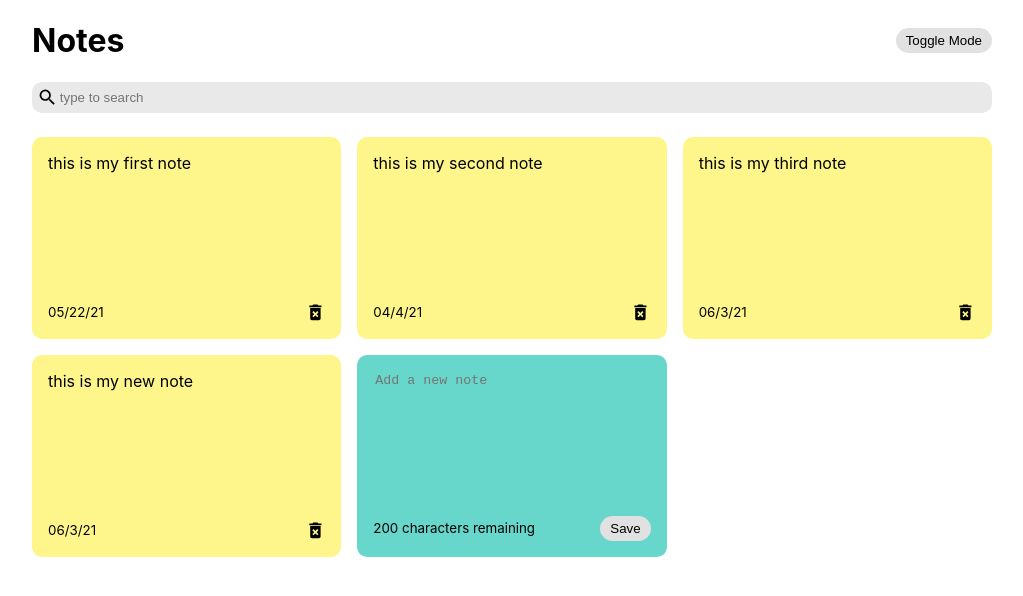
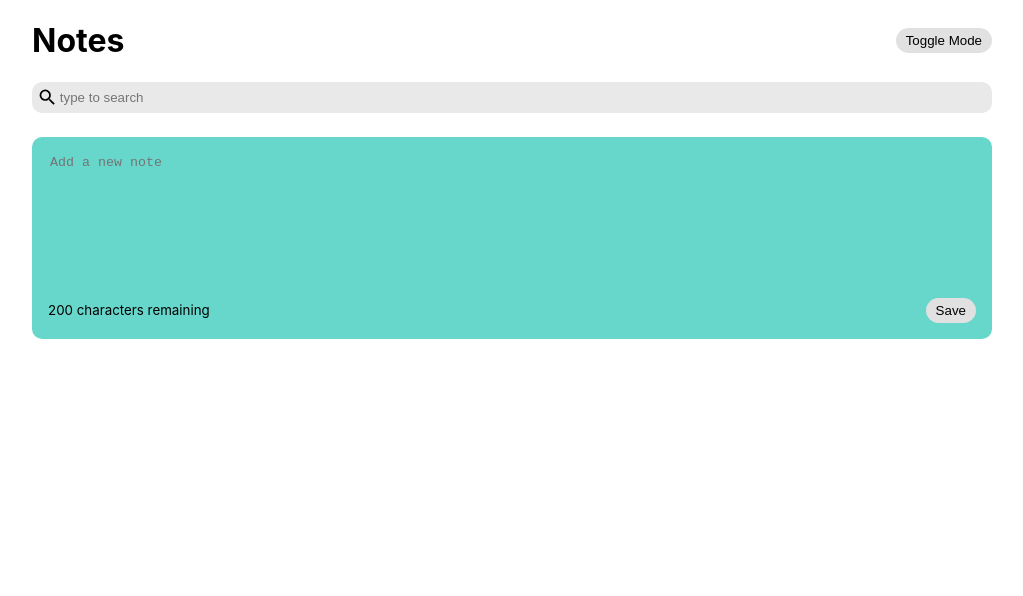
Before and after one commit to linazoo/react-notes-app, a React (Create React App) app: page / in a window 1280 px wide. Shown: the top 596 px of the page, without its empty margins (128-1151 px from the left). Built offline with nearby package versions, Linux system fonts and the light colour scheme.

Commit message:
updated text input width by adding flex

```diff
--- a/src/App.js
+++ b/src/App.js
@@ -5,28 +5,7 @@ import Search from "./components/Search";
 import Header from "./components/Header";
 
 const App = () => {
-  const [notes, setNotes] = React.useState([
-    {
-      id: nanoid(),
-      text: "this is my first note",
-      date: "05/22/21",
-    },
-    {
-      id: nanoid(),
-      text: "this is my second note",
-      date: "04/4/21",
-    },
-    {
-      id: nanoid(),
-      text: "this is my third note",
-      date: "06/3/21",
-    },
-    {
-      id: nanoid(),
-      text: "this is my new note",
-      date: "06/3/21",
-    },
-  ]);
+  const [notes, setNotes] = React.useState([]);
 
   const [searchText, setSearchText] = React.useState("");
   const [darkMode, setDarkMode] = React.useState(false);
--- a/src/index.css
+++ b/src/index.css
@@ -100,6 +100,7 @@ textarea{
 .search input{
   border: none;
   background: rgb(233,233,233);
+  flex:1;
 }
 
 /* adding this makes it unaccsesible though, need a better solution */
```
